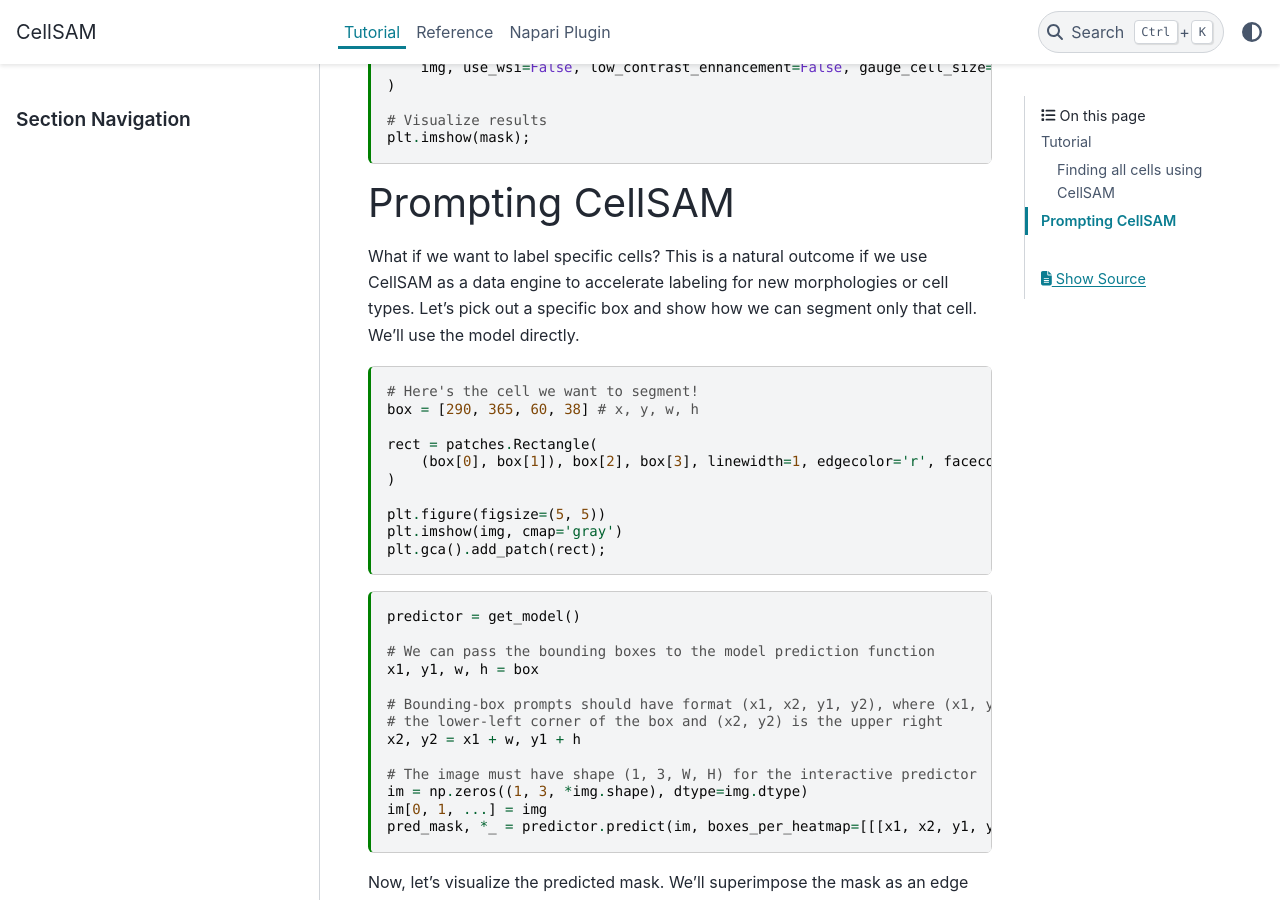
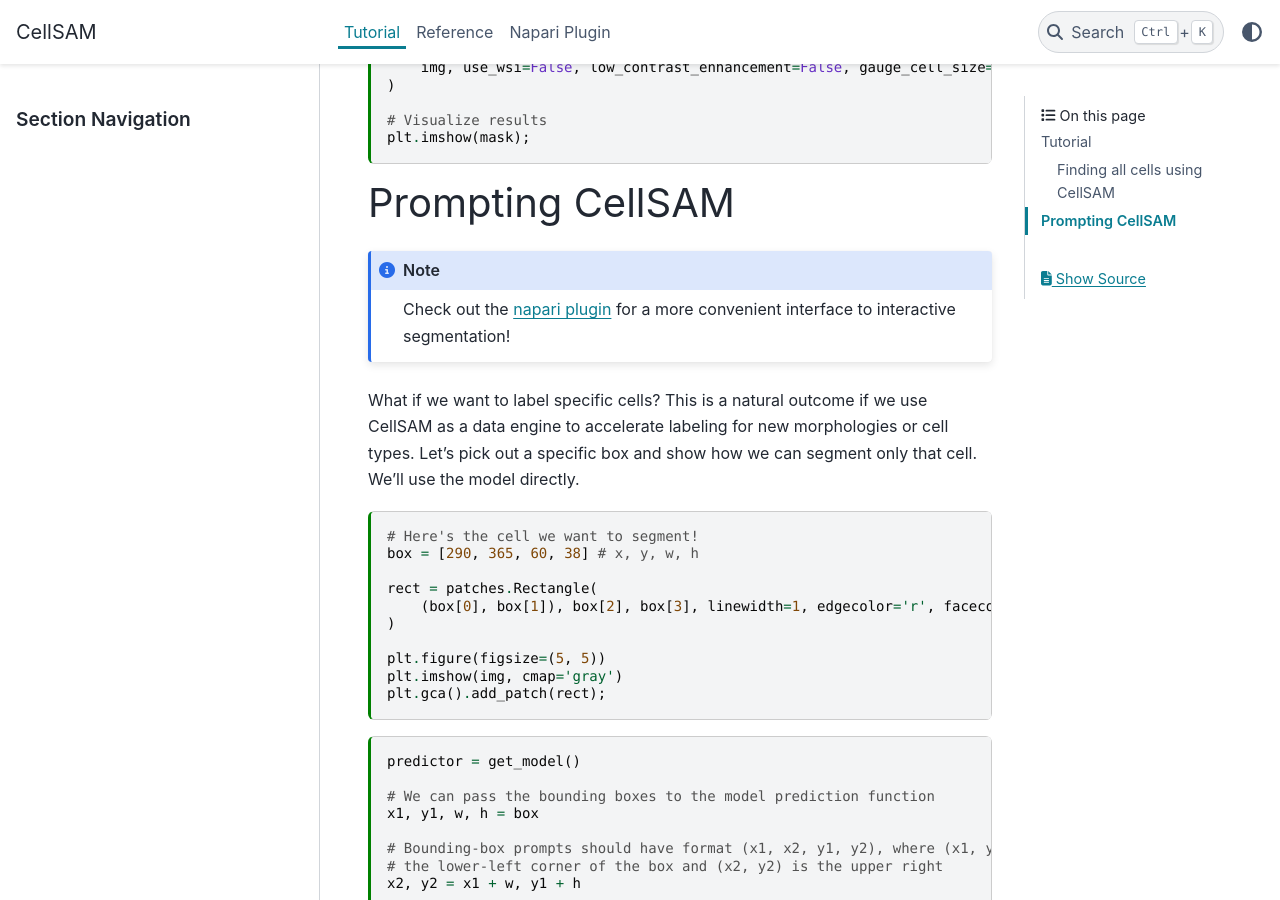
Before and after one commit to vanvalenlab/cellSAM, a Sphinx documentation site: the page built from docs/tutorial.md, in a window 1280 px wide and 900 px high, scrolled down 1121 px. Built offline with Sphinx 7.4.7 and the PyData theme 0.15.4, drawn with Linux system fonts in a browser that asks for light colours; pages that are not in the unit, such as notebooks, are missing from menus.

Commit message:
Link to napari docs from tutorial interactivity section.

````diff
--- a/docs/tutorial.md
+++ b/docs/tutorial.md
@@ -67,6 +67,11 @@
 
 # Prompting CellSAM
 
+```{note}
+Check out the {doc}`napari plugin <napari>` for a more convenient interface to
+interactive segmentation!
+```
+
 What if we want to label specific cells?
 This is a natural outcome if we use CellSAM as a data engine to accelerate
 labeling for new morphologies or cell types.
````
